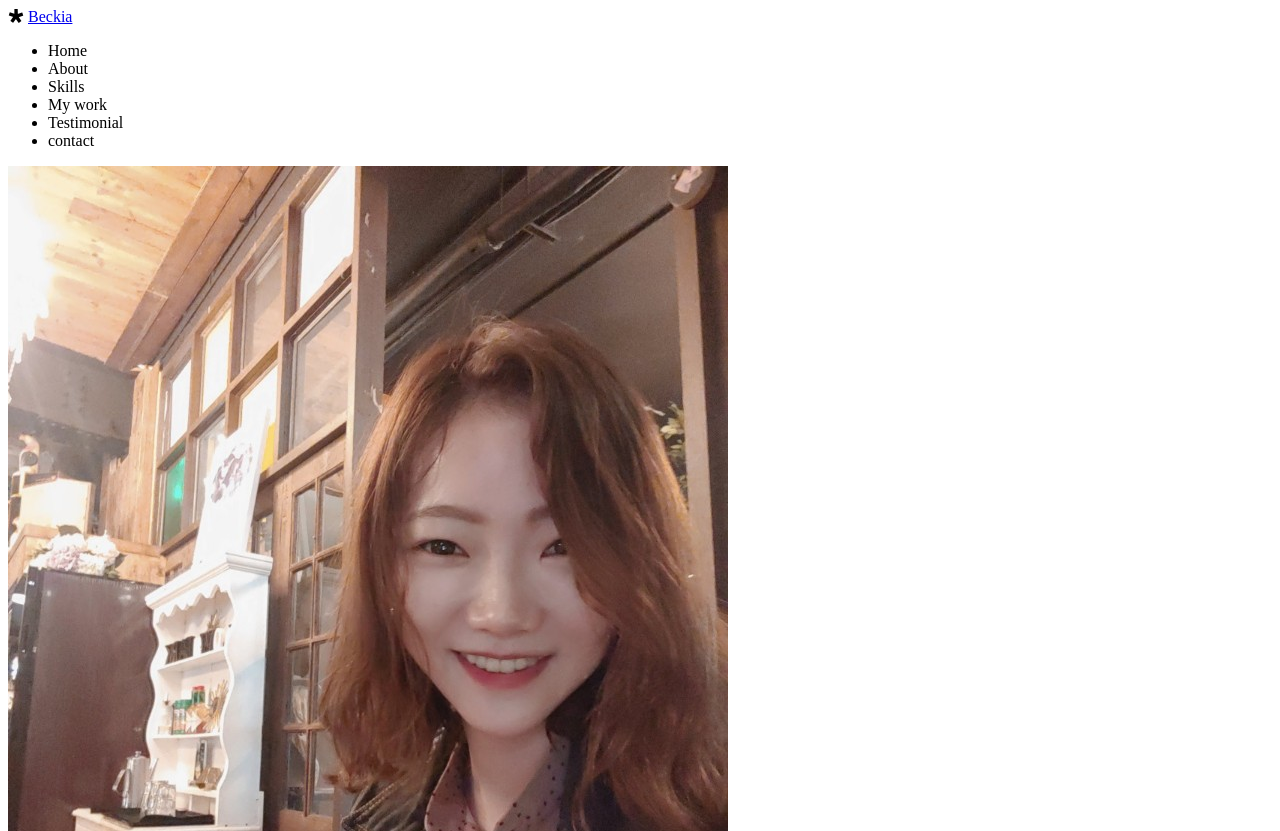
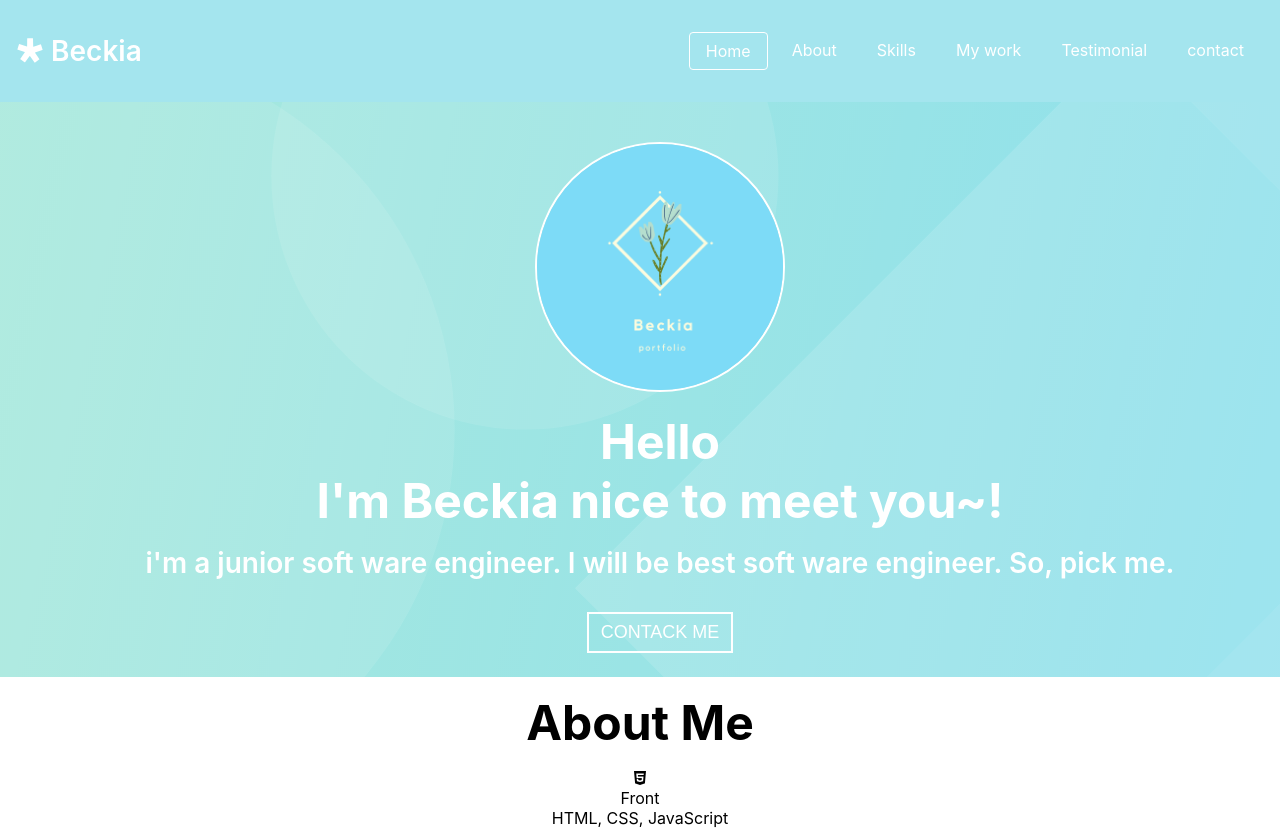
Before and after one commit to misunplus/portfolio, a plain HTML site: page index.html in a window 1280 px wide. Shown: the top 831 px of the page. Drawn offline with nearby package versions, Linux system fonts and the light colour scheme.

Commit message:
CSS: nav,home

```diff
--- a/index.html
+++ b/index.html
@@ -9,7 +9,7 @@
     <script src="https://kit.fontawesome.com/a1de2889fc.js" crossorigin="anonymous">
     </script>
     <link href="https://fonts.googleapis.com/css2?family=Open+Sans:wght@400;600;700&display=swap" rel="stylesheet">
-    <link rel="icon" type = "image/png" href="imgs/favicon.png"/>
+    <link rel="icon" type = "image/png" href="imgs/favicon.ico"/>
     <link rel="stylesheet" href="style.css">
     <script src="main.js" defer></script>
 </head>
@@ -22,7 +22,7 @@
         </div>
         <div class="navbar__menu">
             <ul class="nav__barmenu">
-                <li class="navbar__menu__item">Home</li>
+                <li class="navbar__menu__item active">Home</li>
                 <li class="navbar__menu__item">About</li>
                 <li class="navbar__menu__item">Skills</li>
                 <li class="navbar__menu__item">My work</li>
@@ -33,7 +33,7 @@
     </nav>
     <!-- Home -->
     <section id="home">
-        <img src="imgs/sumnail.jpg" alt="Beckia profile photo" class="home__avatar">
+        <img src="imgs/Beckia-logo.png" alt="Beckia profile photo" class="home__avatar">
         <h1 class="home__title">Hello <br/> I'm Beckia nice to meet you~!</h1>
         <h2 class="home__description"> i'm a junior soft ware engineer. I will be best soft ware engineer. So, pick me.</h2>
         <button class="home__contact">CONTACK ME</button>
@@ -175,7 +175,7 @@
     </section>
     <!-- Contact -->
     <section id="contact">
-        <h1 class="contact__title">Let's Talk</h1>
+        <h1 class="contact__title">Let's talk</h1>
         <h3 class="contact__email">misunplus@gmail.com</h3>
         <div class="contact__link">
             <a href="">
--- a/style.css
+++ b/style.css
@@ -0,0 +1,157 @@
+/* Global */
+
+:root {
+
+    /* Color */
+
+    --color-white: #ffffff;
+
+    --color-light-white: #eeeeee;
+
+    --color-dark-white: #bdbdbd;
+
+    --color-pink: #fe918d;
+
+    --color-dark-pink: #ff6863;
+
+    --color-dark-grey: #4d4d4d;
+
+    --color-grey: #616161;
+
+    --color-light-grey: #7c7979;
+
+    --color-dark-blue: #7ddbf7;
+
+    --color-blue: #95e1f3;
+
+    --color-right-blue:#a4e5ee;
+
+    --color-yellow: #fff7d1;
+
+    --color-orange: #feb546;
+
+    --color-black: #000000;
+
+    /* Font size */
+
+    --font-large: 48px;
+
+    --font-medium: 28px;
+
+    --font-regular: 18px;
+
+    --font-small: 16px;
+
+    --font-micro: 14px;
+
+    /* Font weight */
+
+    --weight-bold: 700;
+
+    --weight-semi-bold: 600;
+
+    --weight-regular: 400;
+
+    /* Size */
+    --size-boder-radius: 4px;
+
+    /* Annimation */
+    --animation-duration: 300ms;
+
+  }
+
+
+
+  /* Universal tags */
+  *{
+      box-sizing: border-box;
+  }
+
+  body{
+      margin: 0;
+      font-family: -apple-system, BlinkMacSystemFont, 'Segoe UI', Roboto, Oxygen, Ubuntu, Cantarell, 'Open Sans', 'Helvetica Neue', sans-serif;
+      text-align: center;
+      cursor: default;
+  }
+  a{
+      text-decoration: none;
+      color: var(--color-white);
+  }
+
+  ul{
+      list-style: none;
+      padding-left: 0;
+  }
+  button{
+    /*  */
+    background-color: transparent;
+  }
+
+
+  /* Typography */
+
+  h1 {
+
+    font-size: var(--font-large);
+
+    font-weight: var(--weight-bold);
+
+    color: var(--color-black);
+
+    margin: 16px 0px;
+
+  }
+
+  h2 {
+
+    font-size: var(--font-medium);
+
+    font-weight: var(--weight-semi-bold);
+
+    color: var(--color-black);
+
+    margin: 8px 0;
+
+  }
+
+  h3 {
+
+    font-size: var(--font-regular);
+
+    font-weight: var(--weight-regular);
+
+    color: var(--color-black);
+
+    margin: 8px 0;
+
+  }
+
+  p {
+
+    font-size: var(--font-regular);
+
+    font-weight: var(--weight-regular);
+
+    color: var(--color-black);
+
+    margin: 4px 0;
+
+  }
+
+
+
+  /* Nav */
+  #navbar{display:flex; justify-content: space-between; padding: 16px; color: var(--color-white); background-color: var(--color-right-blue); align-items: center;}
+  .navbar__logo{font-weight: var(--weight-semi-bold); font-size: var(--font-medium);}
+  .nav__barmenu{display: flex;}
+  .navbar__menu__item{margin: 0 4px; padding: 8px 16px; border-radius: var(--size-boder-radius); cursor: pointer;}
+  .navbar__menu__item.active{border: 1px solid white; }
+  .navbar__menu__item:hover{background: var(--color-dark-blue);}
+
+  /* Home */
+  #home{padding: 40px 0 0 40px; background: url(imgs/home-bk.png) no-repeat; text-align: center; }
+  .home__avatar{width: 250px; height: 250px; border: 2px solid var(--color-white); border-radius: 50%;}
+  .home__title,
+  .home__description{color: var(--color-white);}
+  .home__contact{margin: 24px; padding: 8px 12px; color: var(--color-white); font-weight: var(--weight-bold)0; font-size: var(--font-regular);
+  border: 2px solid var(--color-white); border-radius: var(--color-white);}
```
Also changed, not shown: imgs/Beckia-logo.png (added), imgs/favicon.ico (added), imgs/favicon.png (deleted), imgs/home-bk.png (added).
